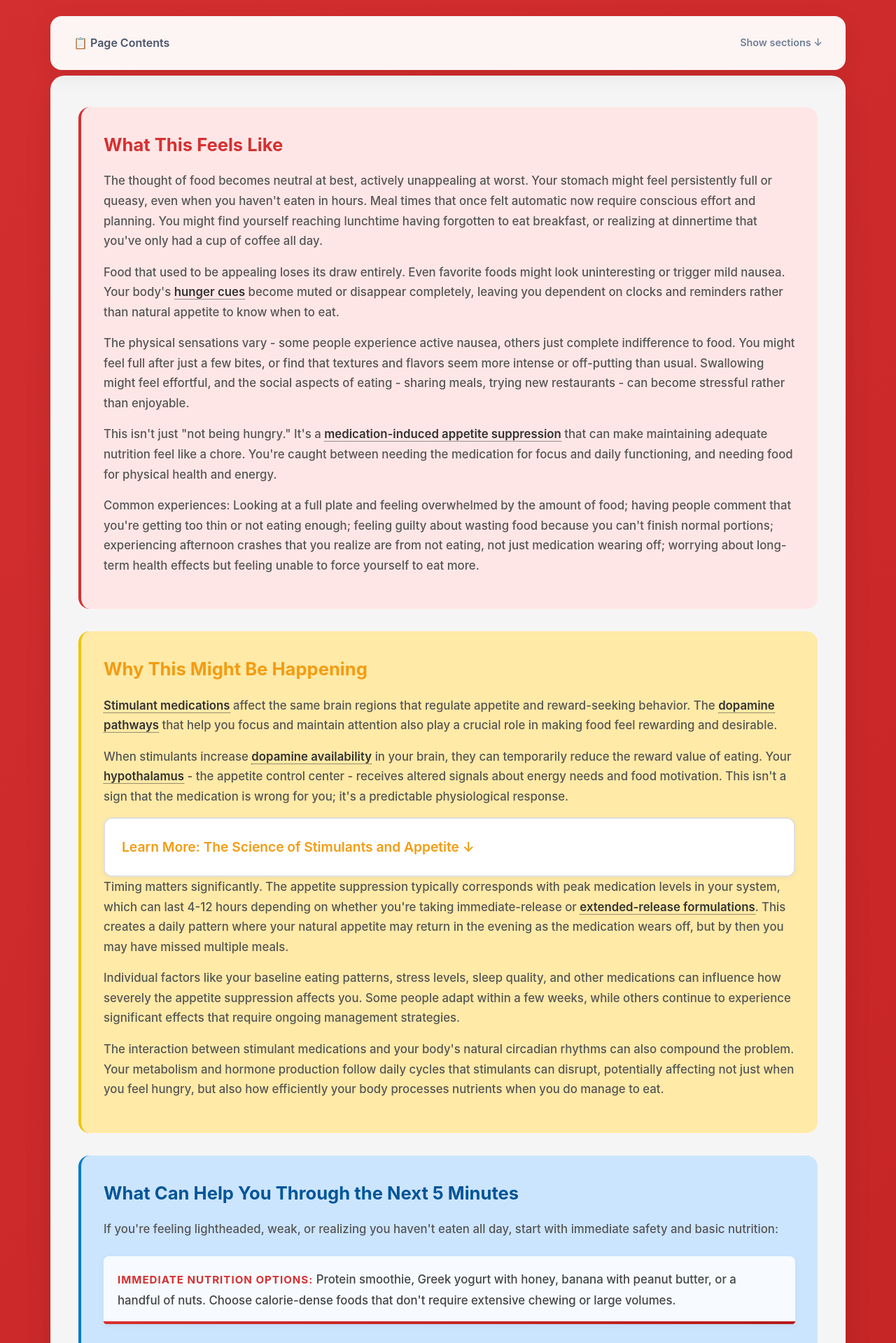
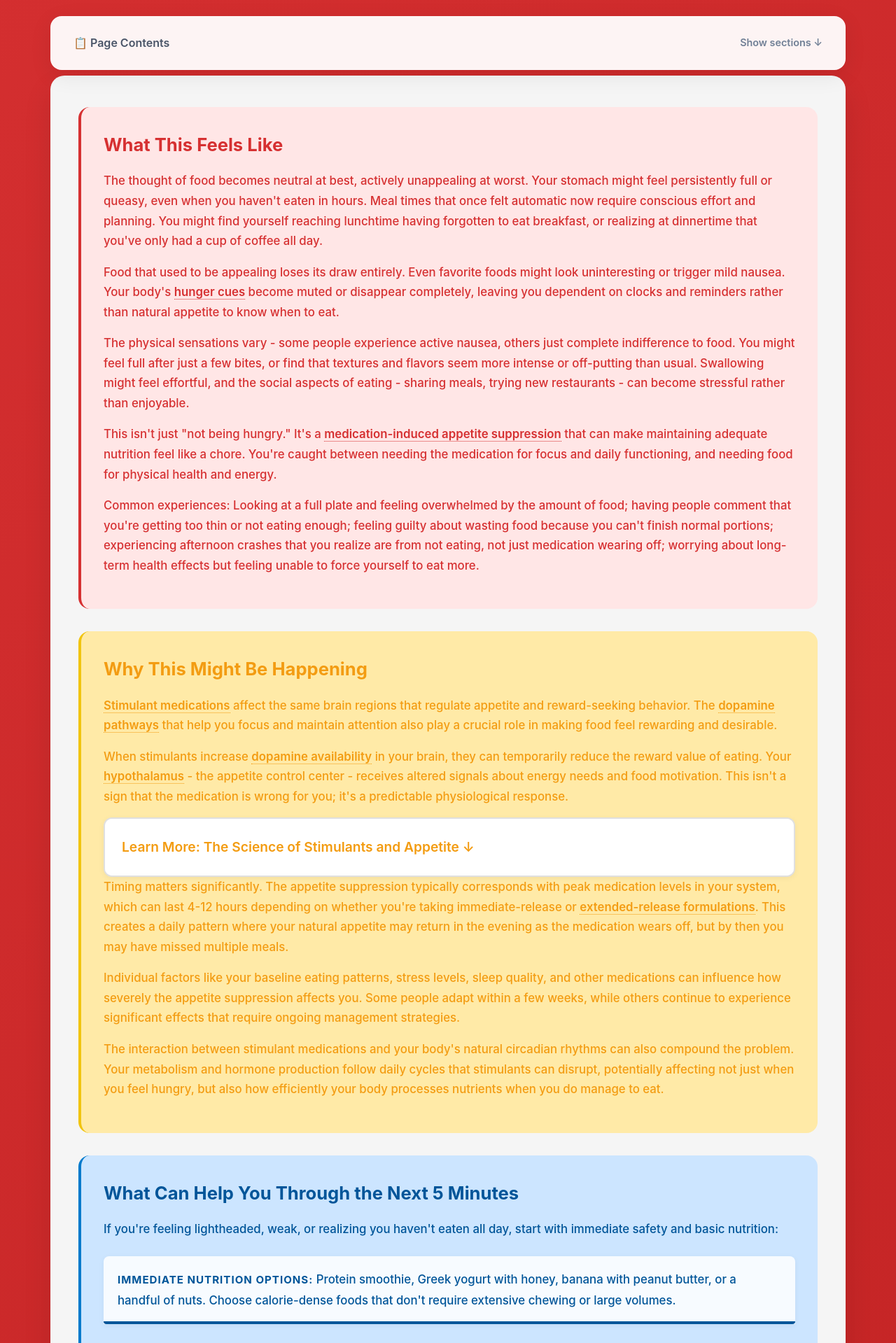
Before and after one commit to neurodivergent-survival-guide/neurodivergent-survival-guide, a Jekyll site: the page built from struggles/stimulant-appetite-suppression.html, in a window 1280 px wide. Shown: the part 576-2495 px from the top of the page at 70% size. Built offline with Jekyll 4.4.1, drawn with Linux system fonts in a browser that asks for light colours.

Commit message:
Update struggle.html

```diff
--- a/_layouts/struggle.html
+++ b/_layouts/struggle.html
@@ -362,7 +362,44 @@
         font-size: 1.6rem;
     }
 
-    /* Common section styling */
+    /* Common section styling with section-specific burnt colors */
+    .what-section p,
+    .what-section ul,
+    .what-section li {
+        color: #d63031;
+    }
+
+    .why-section p,
+    .why-section ul,
+    .why-section li {
+        color: #f39c12;
+    }
+
+    .immediate-help p,
+    .immediate-help ul,
+    .immediate-help li {
+        color: #005599;
+    }
+
+    .long-term p,
+    .long-term ul,
+    .long-term li {
+        color: #155724;
+    }
+
+    .medical-section p,
+    .medical-section ul,
+    .medical-section li {
+        color: #0c5460;
+    }
+
+    .validation-section p,
+    .validation-section ul,
+    .validation-section li {
+        color: #5a4fcf;
+    }
+
+    /* Common formatting for all sections */
     .what-section p,
     .why-section p,
     .immediate-help p,
@@ -371,7 +408,6 @@
     .validation-section p {
         margin-bottom: 1rem;
         font-size: 1.05rem;
-        color: #555;
     }
 
     .what-section ul,
@@ -380,7 +416,6 @@
     .long-term ul,
     .medical-section ul,
     .validation-section ul {
-        color: #555;
         padding-left: 1.2rem;
         margin-bottom: 1rem;
     }
@@ -395,7 +430,7 @@
         font-size: 0.95rem;
     }
 
-    /* Highlight Box - Bottom Bar Accent Design */
+    /* Highlight Box - Base styles */
     .highlight-box {
         background: #fafafa;
         padding: 20px;
@@ -413,7 +448,6 @@
         left: 0;
         right: 0;
         height: 4px;
-        background: linear-gradient(90deg, {{ colors.gradient_start }}, {{ colors.gradient_end }});
         border-radius: 0 0 8px 8px;
         transition: background 0.3s ease;
     }
@@ -424,13 +458,11 @@
     }
 
     .highlight-box p {
-        color: #444;
         margin: 0;
         line-height: 1.6;
     }
 
     .highlight-box strong {
-        color: {{ colors.primary }};
         text-transform: uppercase;
         font-size: 0.9em;
         letter-spacing: 1px;
@@ -439,15 +471,89 @@
         margin-bottom: 0.25rem;
     }
 
-    /* Context-specific highlight box adjustments */
-    .what-section .highlight-box,
-    .why-section .highlight-box,
-    .immediate-help .highlight-box,
-    .long-term .highlight-box,
-    .medical-section .highlight-box,
+    /* Section-specific highlight box colors */
+    .what-section .highlight-box {
+        background: rgba(255, 255, 255, 0.85);
+        margin: 1.5rem 0;
+    }
+
+    .what-section .highlight-box::after {
+        background: #d63031;
+    }
+
+    .what-section .highlight-box p,
+    .what-section .highlight-box strong {
+        color: #d63031;
+    }
+
+    .why-section .highlight-box {
+        background: rgba(255, 255, 255, 0.85);
+        margin: 1.5rem 0;
+    }
+
+    .why-section .highlight-box::after {
+        background: #f39c12;
+    }
+
+    .why-section .highlight-box p,
+    .why-section .highlight-box strong {
+        color: #f39c12;
+    }
+
+    .immediate-help .highlight-box {
+        background: rgba(255, 255, 255, 0.85);
+        margin: 1.5rem 0;
+    }
+
+    .immediate-help .highlight-box::after {
+        background: #005599;
+    }
+
+    .immediate-help .highlight-box p,
+    .immediate-help .highlight-box strong {
+        color: #005599;
+    }
+
+    .long-term .highlight-box {
+        background: rgba(255, 255, 255, 0.85);
+        margin: 1.5rem 0;
+    }
+
+    .long-term .highlight-box::after {
+        background: #155724;
+    }
+
+    .long-term .highlight-box p,
+    .long-term .highlight-box strong {
+        color: #155724;
+    }
+
+    .medical-section .highlight-box {
+        background: rgba(255, 255, 255, 0.85);
+        margin: 1.5rem 0;
+    }
+
+    .medical-section .highlight-box::after {
+        background: #0c5460;
+    }
+
+    .medical-section .highlight-box p,
+    .medical-section .highlight-box strong {
+        color: #0c5460;
+    }
+
     .validation-section .highlight-box {
         background: rgba(255, 255, 255, 0.85);
         margin: 1.5rem 0;
+    }
+
+    .validation-section .highlight-box::after {
+        background: #5a4fcf;
+    }
+
+    .validation-section .highlight-box p,
+    .validation-section .highlight-box strong {
+        color: #5a4fcf;
     }
 
     .related-struggles {
@@ -597,28 +703,54 @@
     .jargon {
         color: #e84393;
         text-decoration: none;
-        border-bottom: 1px dotted #e84393;
+        border-bottom: 1px dotted;
+        border-bottom-color: currentColor;
         position: relative;
         cursor: help;
         font-weight: 500;
         tabindex: 0;
+        transition: opacity 0.2s ease;
     }
 
     .jargon:hover {
-        color: #fd79a8;
-        border-bottom-color: #fd79a8;
+        opacity: 0.8;
     }
 
-    /* Context-specific jargon colors */
-    .what-section .jargon,
-    .why-section .jargon,
-    .immediate-help .jargon,
-    .long-term .jargon,
-    .medical-section .jargon,
+    /* Context-specific jargon colors matching section burnt colors */
+    .what-section .jargon {
+        color: #d63031;
+        font-weight: 600;
+        border-bottom-color: #d63031;
+    }
+
+    .why-section .jargon {
+        color: #f39c12;
+        font-weight: 600;
+        border-bottom-color: #f39c12;
+    }
+
+    .immediate-help .jargon {
+        color: #005599;
+        font-weight: 600;
+        border-bottom-color: #005599;
+    }
+
+    .long-term .jargon {
+        color: #155724;
+        font-weight: 600;
+        border-bottom-color: #155724;
+    }
+
+    .medical-section .jargon {
+        color: #0c5460;
+        font-weight: 600;
+        border-bottom-color: #0c5460;
+    }
+
     .validation-section .jargon {
-        color: #333;
+        color: #5a4fcf;
         font-weight: 600;
-        border-bottom-color: #333;
+        border-bottom-color: #5a4fcf;
     }
 
     /* Updated jargon colors in Learn More sections to match parent burnt colors */
```
